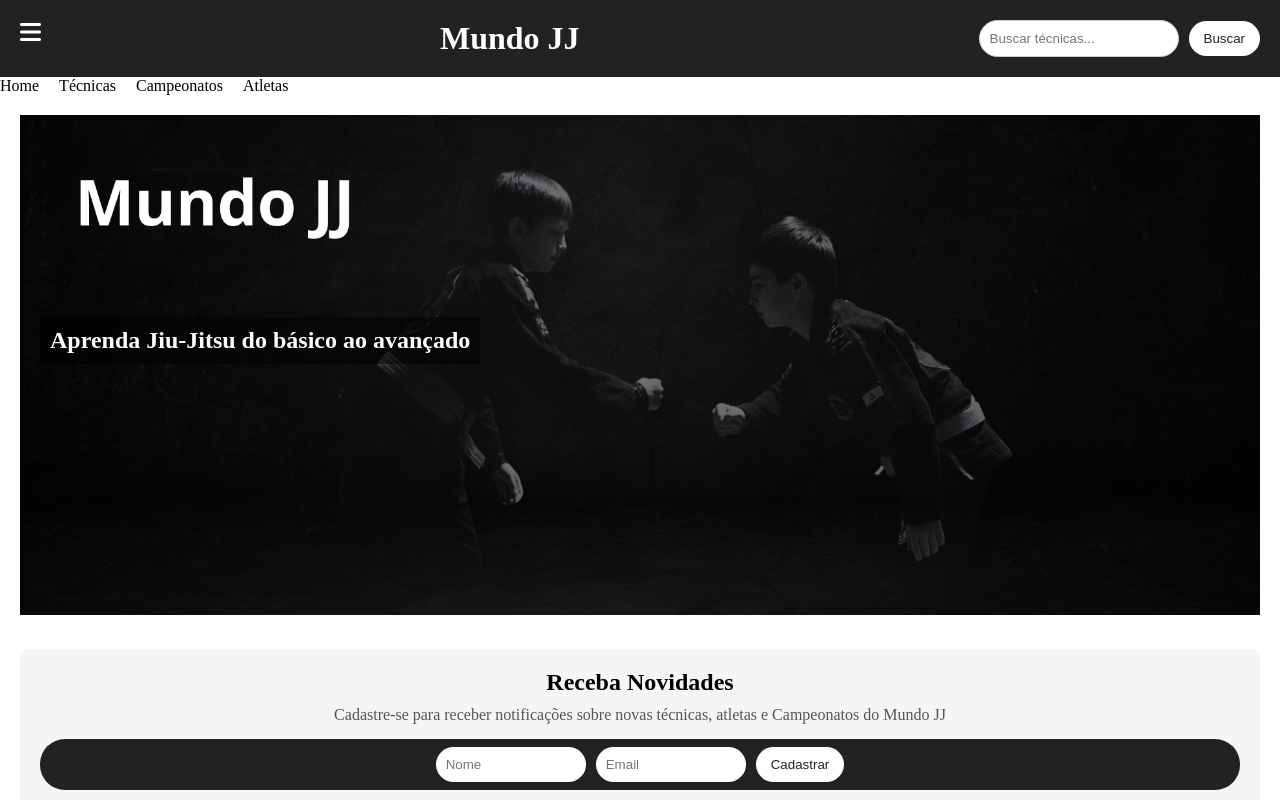
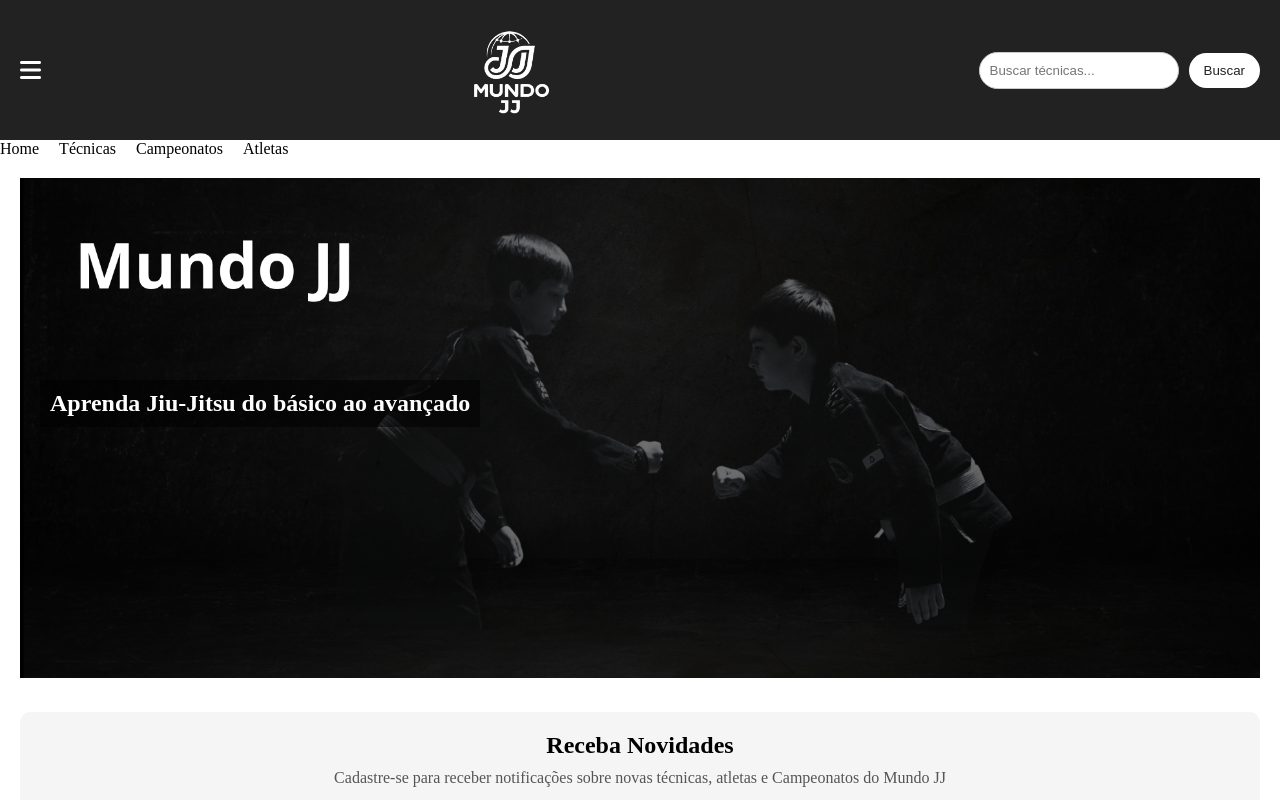
Before and after one commit to luizdamasceno790-cpu/Meu-projeto, a plain HTML site: page public/index.html in a window 1280 px wide. Shown: the top 800 px of the page. Drawn offline with Linux system fonts and the light colour scheme.

Commit message:
Adição da Logo

```diff
--- a/public/index.html
+++ b/public/index.html
@@ -12,8 +12,7 @@
 
 <header class="header">
     <i class="fa-solid fa-bars"></i>
-    <h1>Mundo JJ</h1>
-
+    <img src="./img/Logo.png" alt="Logo Mundo JJ" class="logo">
     <form class="search-form">
     <input type="text" placeholder="Buscar técnicas...">
     <button type="submit">Buscar</button>
--- a/public/styles.css
+++ b/public/styles.css
@@ -2,6 +2,10 @@
     margin: 0;
     padding: 0;
     box-sizing: border-box;
+}
+
+.logo {
+    height: 100px;
 }
 
 .header {
@@ -10,6 +14,7 @@
     padding: 20px;
     display: flex;
     justify-content: space-between;
+     align-items: center;
 }
 .header i {
     font-size: 24px;
```
Also changed, not shown: public/img/Logo.png (added).
